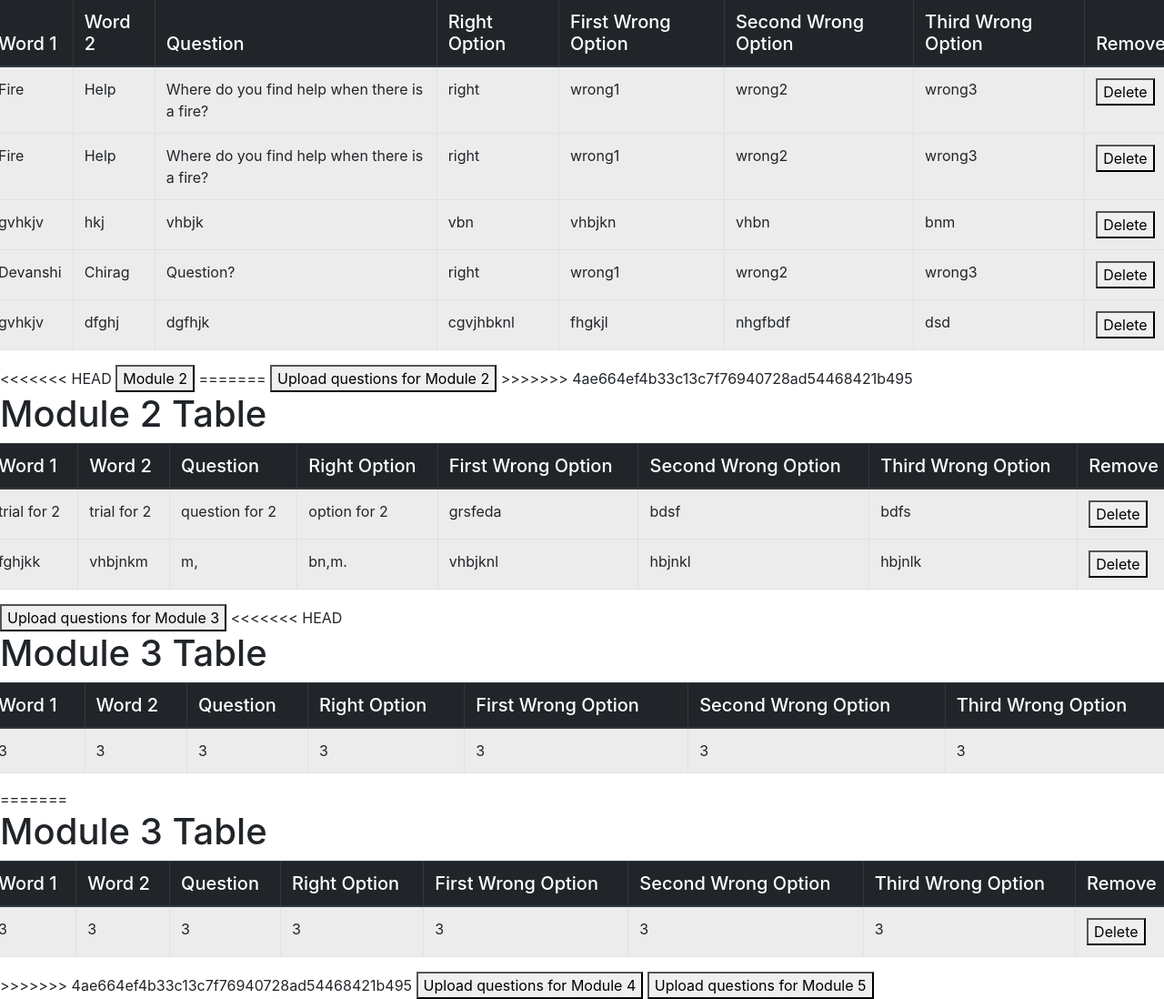
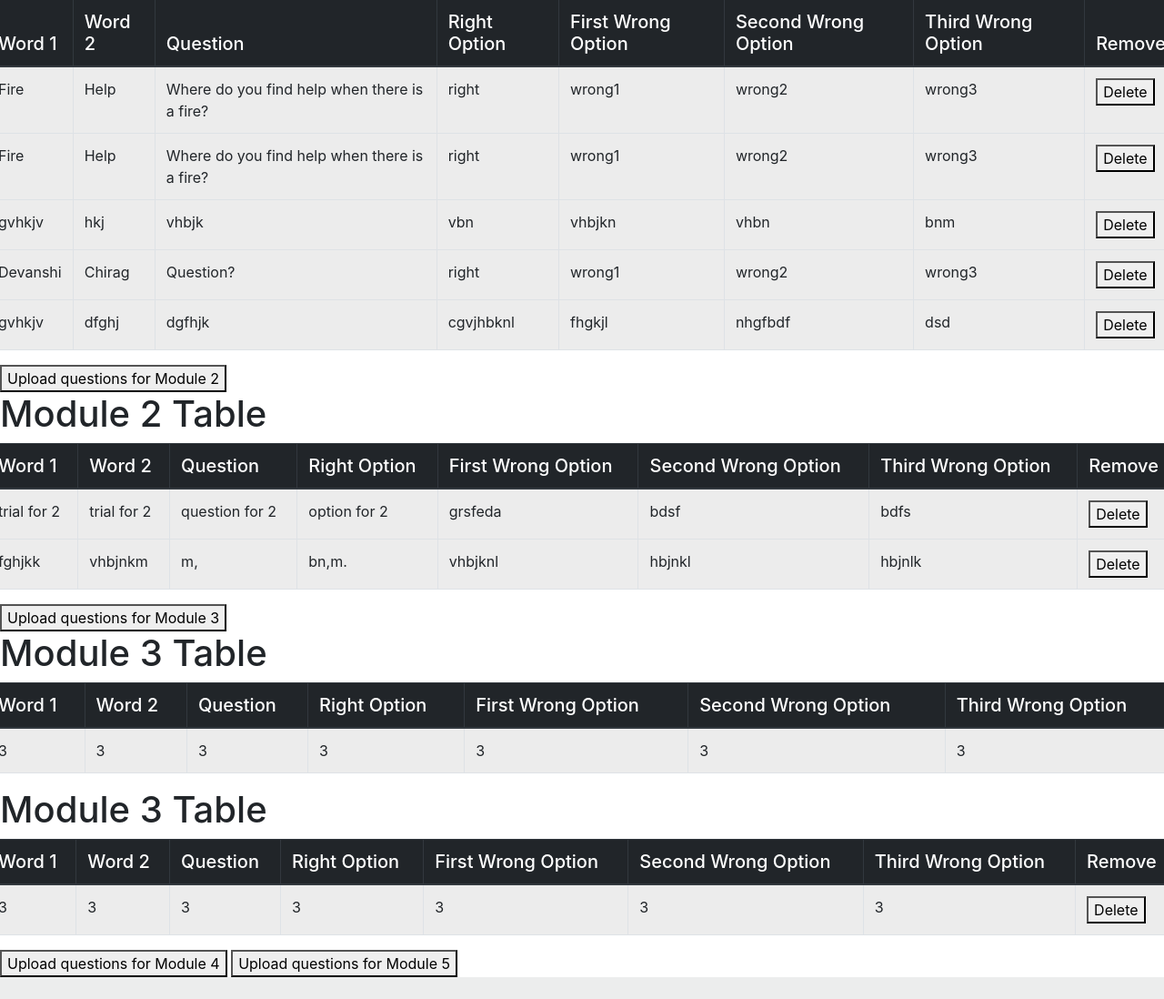
Before and after one commit to ankitaparashar01/MSC-Hackathon, a Django app: page /trainerdashboard/ in a window 1280 px wide. Shown: the part 197-1295 px from the top of the page at 91% size. After the commit the page ends 1271 px from the top, so only its background shows below. Run offline with Django 3.2, Linux system fonts and the light colour scheme; data comes from the database, SQL or seed files in the repository; some libraries are stand-ins or nearby versions.

Commit message:
Update trainerdashboard.html

```diff
--- a/marineproject 2nd oct/marineproject/templates/trainerdashboard.html
+++ b/marineproject 2nd oct/marineproject/templates/trainerdashboard.html
@@ -46,7 +46,7 @@
                         <td>{{i.first_wrong_option}}</td>
                         <td>{{i.second_wrong_option}}</td>
                         <td>{{i.third_wrong_option}}</td>
-                        <td><a href="{% url 'marineapp:deleteevent' %}"><button> Delete </button></a></td>
+                        <td><a href=" "><button> Delete </button></a></td>
                     </tr>
                     {% endfor %}
 
@@ -54,11 +54,7 @@
             </table>
         </div>
     </div>
-<<<<<<< HEAD
-    <a href="{% url 'marineapp:module2question' %}"><button>Module 2</button></a>
-=======
     <a href="{% url 'marineapp:module2question' %}"><button>Upload questions for Module 2</button></a>
->>>>>>> 4ae664ef4b33c13c7f76940728ad54468421b495
 
     <h1>Module 2 Table</h1>
 
@@ -91,7 +87,7 @@
                         <td>{{i.first_wrong_option}}</td>
                         <td>{{i.second_wrong_option}}</td>
                         <td>{{i.third_wrong_option}}</td>
-                        <td><a href="{% url 'marineapp:deleteevent' %}"><button> Delete </button></a></td>
+                        <td><a href=""><button> Delete </button></a></td>
                     </tr>
                     {% endfor %}
 
@@ -102,7 +98,7 @@
 
 
     <a href="{% url 'marineapp:module3question' %}"><button> Upload questions for Module 3</button></a>
-<<<<<<< HEAD
+
 <h1>Module 3 Table</h1>
 
     <div class="row">
@@ -140,7 +136,7 @@
             </table>
         </div>
     </div>
-=======
+
     <h1>Module 3 Table</h1>
 
     <div class="row">
@@ -172,7 +168,7 @@
                         <td>{{i.first_wrong_option}}</td>
                         <td>{{i.second_wrong_option}}</td>
                         <td>{{i.third_wrong_option}}</td>
-                        <td><a href="{% url 'marineapp:deleteevent' %}"><button> Delete </button></a></td>
+                        <td><a href=""><button> Delete </button></a></td>
                     </tr>
                     {% endfor %}
 
@@ -180,7 +176,7 @@
             </table>
         </div>
     </div>
->>>>>>> 4ae664ef4b33c13c7f76940728ad54468421b495
+
 
 
     <a href=""><button> Upload questions for Module 4</button></a>
```
